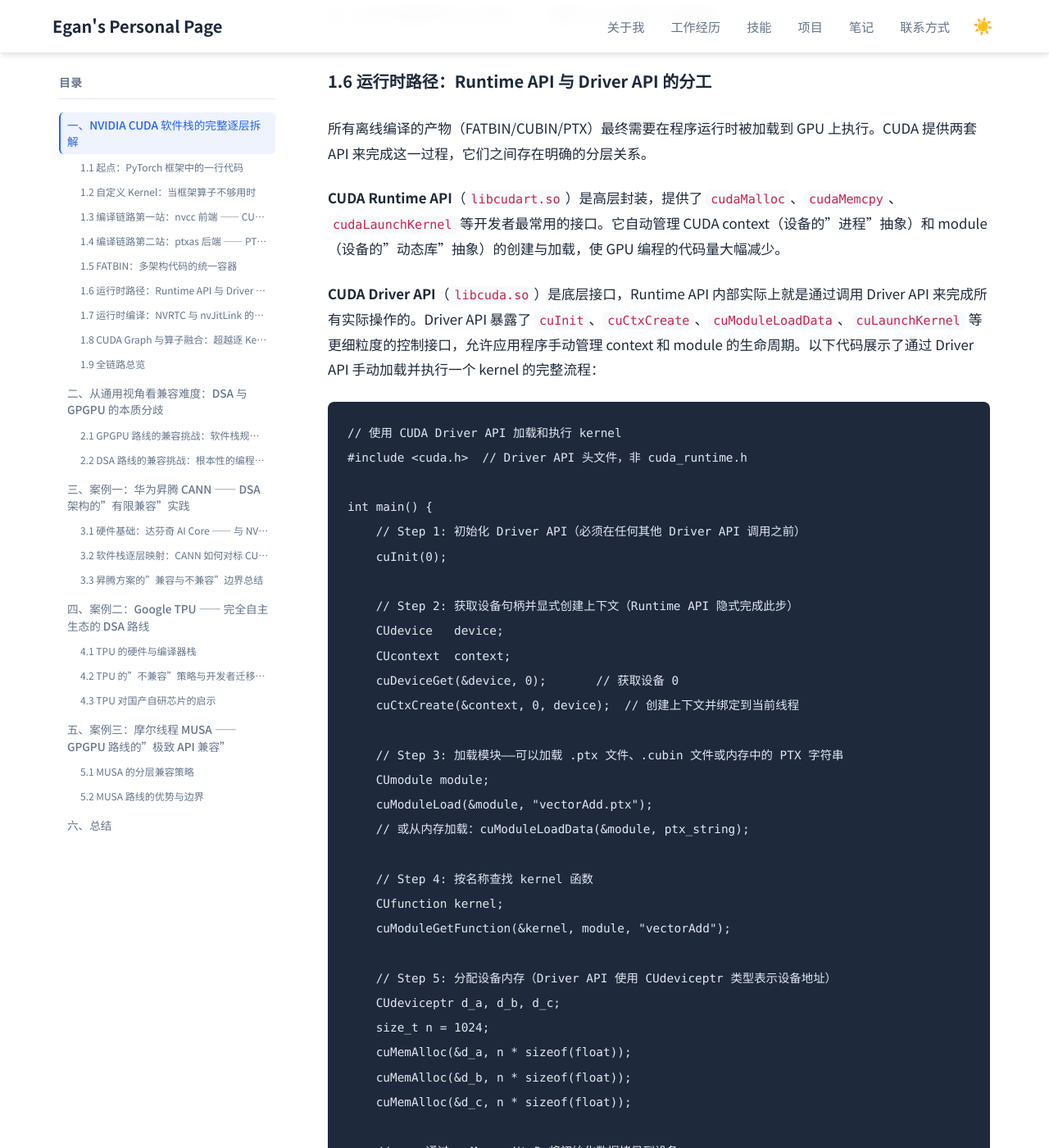
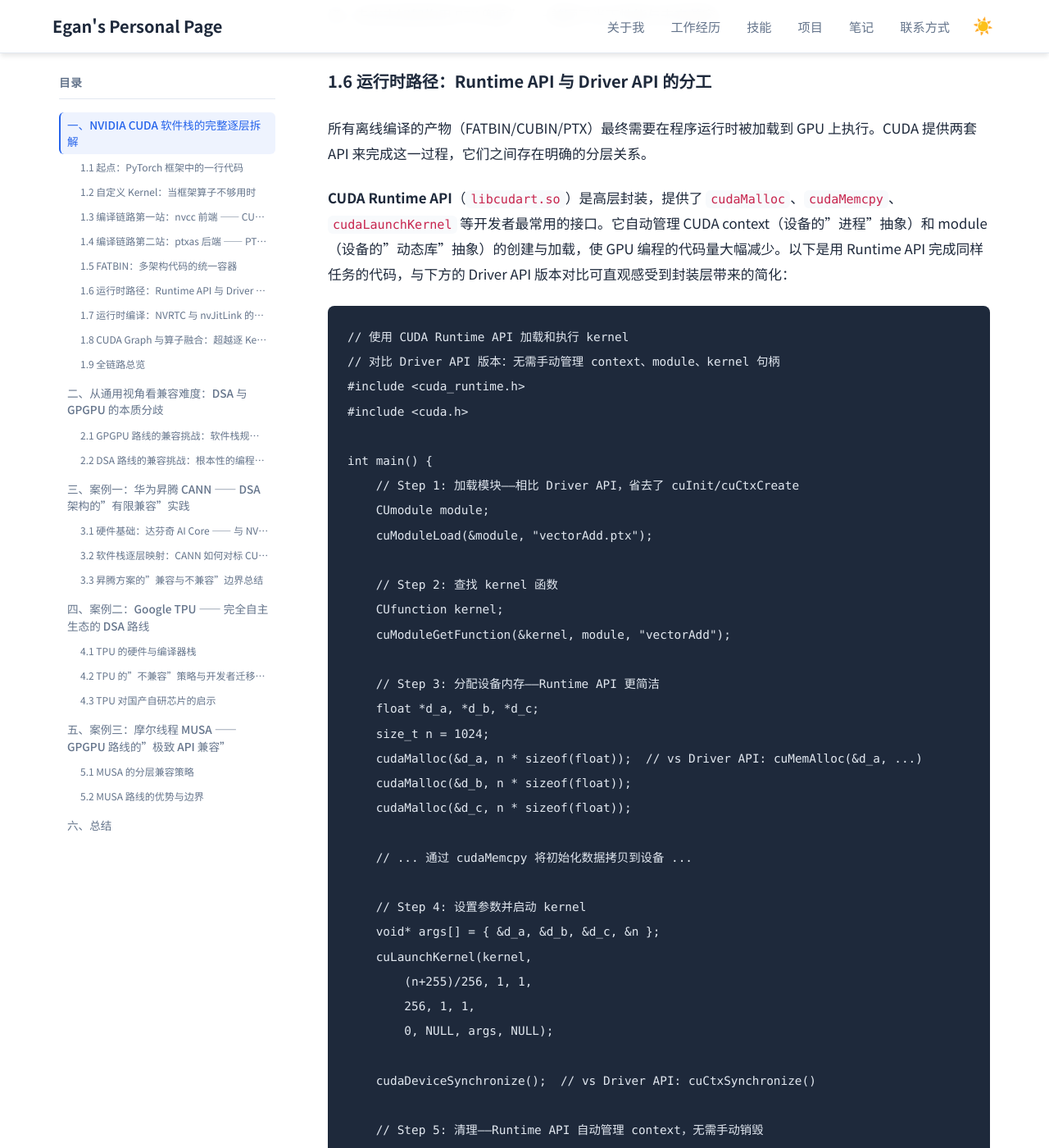
Before and after one commit to Lejun-Hu/Lejun-Hu.github.io, a Jekyll site: the page built from _notes/2026-8-15-cuda-ecosystem-compatibility.md, in a window 1280 px wide and 1400 px high, scrolled down 12440 px. Shown: the whole window at 82% size. Built offline with Jekyll 4.4.1, drawn with Linux system fonts in a browser that asks for light colours; some of the changed text lies outside the part shown.

Commit message:
Runtime API添加代码示例, 与Driver API对比

````diff
--- a/_notes/2026-8-15-cuda-ecosystem-compatibility.md
+++ b/_notes/2026-8-15-cuda-ecosystem-compatibility.md
@@ -296,7 +296,47 @@ FATBIN 在运行时的选择逻辑如下：如果存在与当前 GPU 架构**完
 
 所有离线编译的产物（FATBIN/CUBIN/PTX）最终需要在程序运行时被加载到 GPU 上执行。CUDA 提供两套 API 来完成这一过程，它们之间存在明确的分层关系。
 
-**CUDA Runtime API**（`libcudart.so`）是高层封装，提供了 `cudaMalloc`、`cudaMemcpy`、`cudaLaunchKernel` 等开发者最常用的接口。它自动管理 CUDA context（设备的"进程"抽象）和 module（设备的"动态库"抽象）的创建与加载，使 GPU 编程的代码量大幅减少。
+**CUDA Runtime API**（`libcudart.so`）是高层封装，提供了 `cudaMalloc`、`cudaMemcpy`、`cudaLaunchKernel` 等开发者最常用的接口。它自动管理 CUDA context（设备的"进程"抽象）和 module（设备的"动态库"抽象）的创建与加载，使 GPU 编程的代码量大幅减少。以下是用 Runtime API 完成同样任务的代码，与下方的 Driver API 版本对比可直观感受到封装层带来的简化：
+
+```cpp
+// 使用 CUDA Runtime API 加载和执行 kernel
+// 对比 Driver API 版本：无需手动管理 context、module、kernel 句柄
+#include <cuda_runtime.h>
+#include <cuda.h>
+
+int main() {
+    // Step 1: 加载模块——相比 Driver API，省去了 cuInit/cuCtxCreate
+    CUmodule module;
+    cuModuleLoad(&module, "vectorAdd.ptx");
+
+    // Step 2: 查找 kernel 函数
+    CUfunction kernel;
+    cuModuleGetFunction(&kernel, module, "vectorAdd");
+
+    // Step 3: 分配设备内存——Runtime API 更简洁
+    float *d_a, *d_b, *d_c;
+    size_t n = 1024;
+    cudaMalloc(&d_a, n * sizeof(float));  // vs Driver API: cuMemAlloc(&d_a, ...)
+    cudaMalloc(&d_b, n * sizeof(float));
+    cudaMalloc(&d_c, n * sizeof(float));
+
+    // ... 通过 cudaMemcpy 将初始化数据拷贝到设备 ...
+
+    // Step 4: 设置参数并启动 kernel
+    void* args[] = { &d_a, &d_b, &d_c, &n };
+    cuLaunchKernel(kernel,
+        (n+255)/256, 1, 1,
+        256, 1, 1,
+        0, NULL, args, NULL);
+
+    cudaDeviceSynchronize();  // vs Driver API: cuCtxSynchronize()
+
+    // Step 5: 清理——Runtime API 自动管理 context，无需手动销毁
+    cudaFree(d_a); cudaFree(d_b); cudaFree(d_c);
+    cuModuleUnload(module);
+    return 0;
+}
+```
 
 **CUDA Driver API**（`libcuda.so`）是底层接口，Runtime API 内部实际上就是通过调用 Driver API 来完成所有实际操作的。Driver API 暴露了 `cuInit`、`cuCtxCreate`、`cuModuleLoadData`、`cuLaunchKernel` 等更细粒度的控制接口，允许应用程序手动管理 context 和 module 的生命周期。以下代码展示了通过 Driver API 手动加载并执行一个 kernel 的完整流程：
 
````
